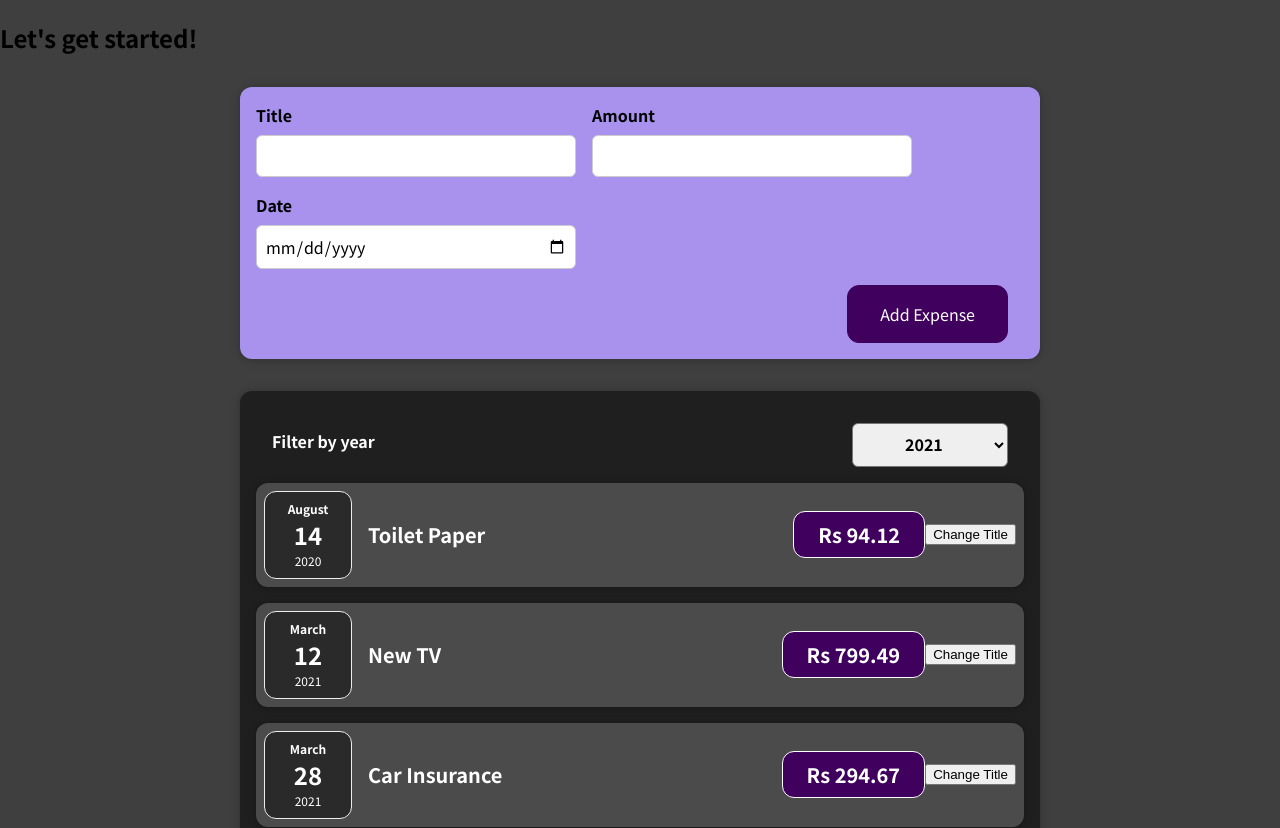
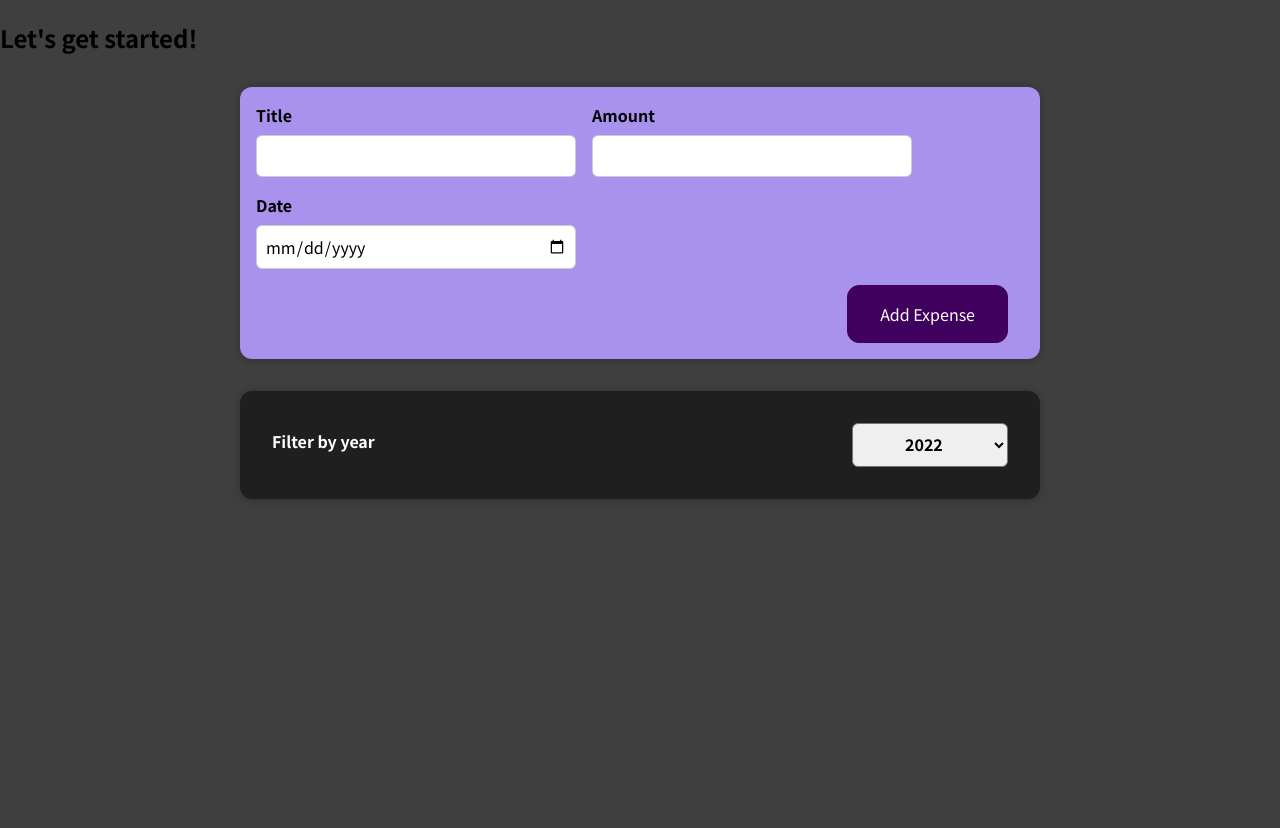
Before and after one commit to cooldudeachyut/react-course-app, a React (Create React App) app: page / in a window 1280 px wide. Shown: the top 828 px of the page. After the commit the page ends 800 px from the top, so only its background shows below. Built offline with nearby package versions, Linux system fonts and the light colour scheme.

Commit message:
add year filter functionality

```diff
--- a/src/App.js
+++ b/src/App.js
@@ -3,8 +3,7 @@ import React, { useState } from "react";
 import Expenses from "./components/expenses/Expenses";
 import NewExpense from "./components/new-expenses/NewExpense";
 
-function App() {
-  const [expenses, setExpenses] = useState([
+const DUMMY_EXPENSES = [
   {
     id: "e1",
     title: "Toilet Paper",
@@ -29,11 +28,14 @@ function App() {
     amount: 450,
     date: new Date(2021, 5, 12),
   },
-  ]);
+];
+
+function App() {
+  const [expenses, setExpenses] = useState(DUMMY_EXPENSES);
 
   const addExpenseHandler = (expense) => {
-    setExpenses((prevState) => {
-      return [...prevState, expense];
+    setExpenses((prevExpenses) => {
+      return [expense, ...prevExpenses];
     });
   };
 
--- a/src/components/expenses/ExpenseItem.js
+++ b/src/components/expenses/ExpenseItem.js
@@ -1,24 +1,15 @@
-import { useState } from "react";
-
 import ExpenseDate from "./ExpenseDate";
 import Card from "../ui/Card";
 import "./ExpenseItem.css";
 
 const ExpenseItem = (props) => {
-  const [title, setTitle] = useState(props.title);
-
-  const clickHandler = () => {
-    setTitle("UPDATED!!");
-  };
-
   return (
     <Card className="expense-item">
       <ExpenseDate date={props.date} />
       <div className="expense-item__description">
-        <h2>{title}</h2>
+        <h2>{props.title}</h2>
         <div className="expense-item__price">Rs {props.amount}</div>
       </div>
-      <button onClick={clickHandler}>Change Title</button>
     </Card>
   );
 };
--- a/src/components/expenses/Expenses.js
+++ b/src/components/expenses/Expenses.js
@@ -6,9 +6,16 @@ import ExpenseItem from "./ExpenseItem";
 import Card from "../ui/Card";
 
 const Expenses = (props) => {
-  const [currentYear, setCurrentYear] = useState("2021");
+  const [currentYear, setCurrentYear] = useState(new Date().getFullYear().toString());
 
-  const mappedExpensesArray = props.expenseList.map((x) => {
+  const filteredExpensesArray = props.expenseList.filter((x) => {
+    console.log(x.date.getFullYear());
+    return (x.date.getFullYear().toString() === currentYear);
+  });
+
+  console.log(filteredExpensesArray);
+
+  const mappedExpensesArray = filteredExpensesArray.map((x) => {
     return (
       <ExpenseItem key={x.id} title={x.title} amount={x.amount} date={x.date} />
     );
--- a/src/components/new-expenses/NewExpense.js
+++ b/src/components/new-expenses/NewExpense.js
@@ -7,7 +7,7 @@ const NewExpense = (props) => {
   const saveExpenseDataHandler = (enteredExpenseData) => {
     const expenseData = {
       ...enteredExpenseData,
-      id: Math.random().toString(),
+      id: 'n' + Math.floor((Math.random()*1000)).toString(),
     };
 
 		props.onAddExpense(expenseData);
```
Also changed, not shown: 1 other file (tests, documents, lock files or other folders). Lines whose indentation alone changed are shown as unchanged.
